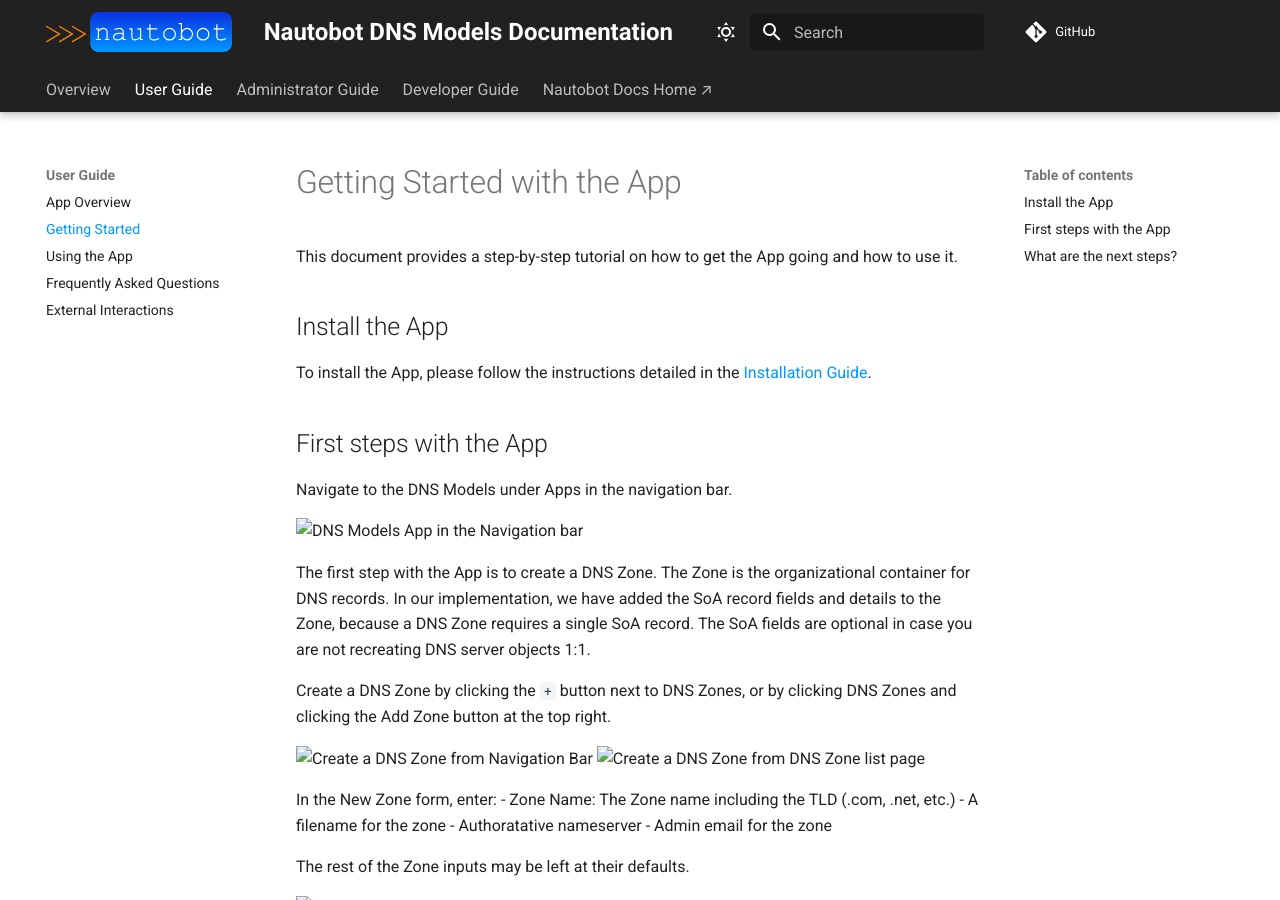
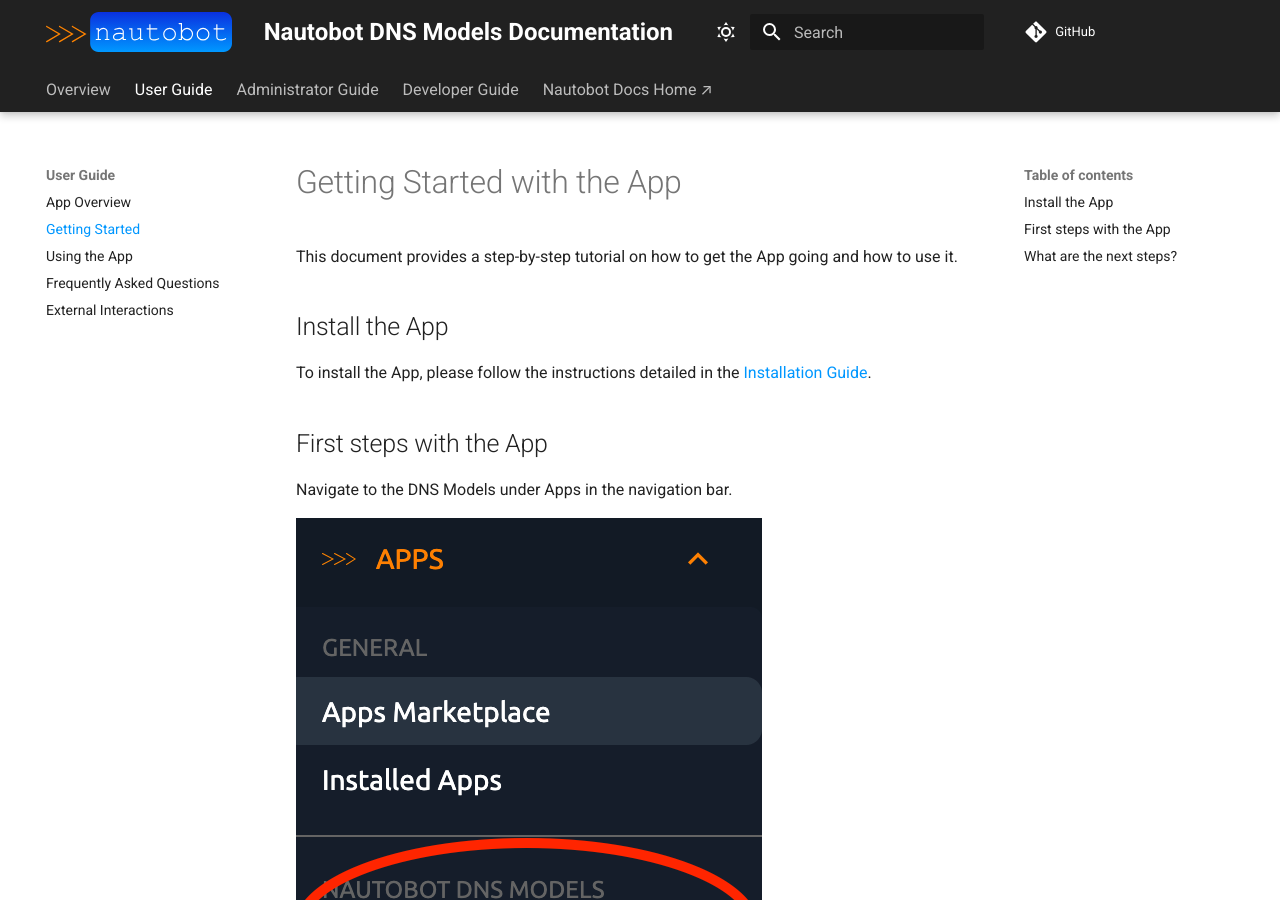
Before and after one commit to nautobot/nautobot-app-dns-models, an MkDocs documentation site: the page built from docs/user/app_getting_started.md, in a window 1280 px wide and 900 px high. Built offline with MkDocs 1.6.1 and Material for MkDocs 9.7.7, drawn with Linux system fonts in a browser that asks for light colours; comment, search, counter and statistics services are not loaded.

Commit message:
update links

```diff
--- a/docs/user/app_getting_started.md
+++ b/docs/user/app_getting_started.md
@@ -10,14 +10,14 @@
 
 Navigate to the DNS Models under Apps in the navigation bar.
 
-![DNS Models App in the Navigation bar](docs/images/getting_started-dns-zone-nav-bar.png)
+![DNS Models App in the Navigation bar](../images/getting_started-dns-zone-nav-bar.png)
 
 The first step with the App is to create a DNS Zone. The Zone is the organizational container for DNS records. In our implementation, we have added the SoA record fields and details to the Zone, because a DNS Zone requires a single SoA record. The SoA fields are optional in case you are not recreating DNS server objects 1:1.
 
 Create a DNS Zone by clicking the `+` button next to DNS Zones, or by clicking DNS Zones and clicking the Add Zone button at the top right.
 
-![Create a DNS Zone from Navigation Bar](docs/images/getting_started-add-zone-1.png)
-![Create a DNS Zone from DNS Zone list page](docs/images/getting_started-add-zone-2.png)
+![Create a DNS Zone from Navigation Bar](../images/getting_started-add-zone-1.png)
+![Create a DNS Zone from DNS Zone list page](../images/getting_started-add-zone-2.png)
 
 In the New Zone form, enter:
 - Zone Name: The Zone name including the TLD (.com, .net, etc.)
@@ -27,7 +27,7 @@
 
 The rest of the Zone inputs may be left at their defaults.
 
-![Example New DNS Zone form with filled entries](docs/images/getting_started-add-zone-3.png)
+![Example New DNS Zone form with filled entries](../images/getting_started-add-zone-3.png)
 
 Once the Zone is created, create the other records as necessary. Typical first records could be A and/or AAAA, and PTR records.
 
@@ -37,11 +37,11 @@
 
 Within the Zone we created above,  click the 'Add Records' drop down in the DNS Zone Records on top of the DNS Records of the table.
 
-![Click the Add Record button in the top right](docs/images/getting_started-add-record-1.png)
+![Click the Add Record button in the top right](../images/getting_started-add-record-1.png)
 
 Click the desired record type to create a record of that type under the zone. We'll create an A record.
 
-![Fill out the A Record Form](docs/images/getting_started-add-record-2.png)
+![Fill out the A Record Form](../images/getting_started-add-record-2.png)
 
 Fill out the form with the desired fields. Click done on the bottom right to add
 
```
Also changed, not shown: docs/user/app_use_cases.md (+2 -2 lines).
